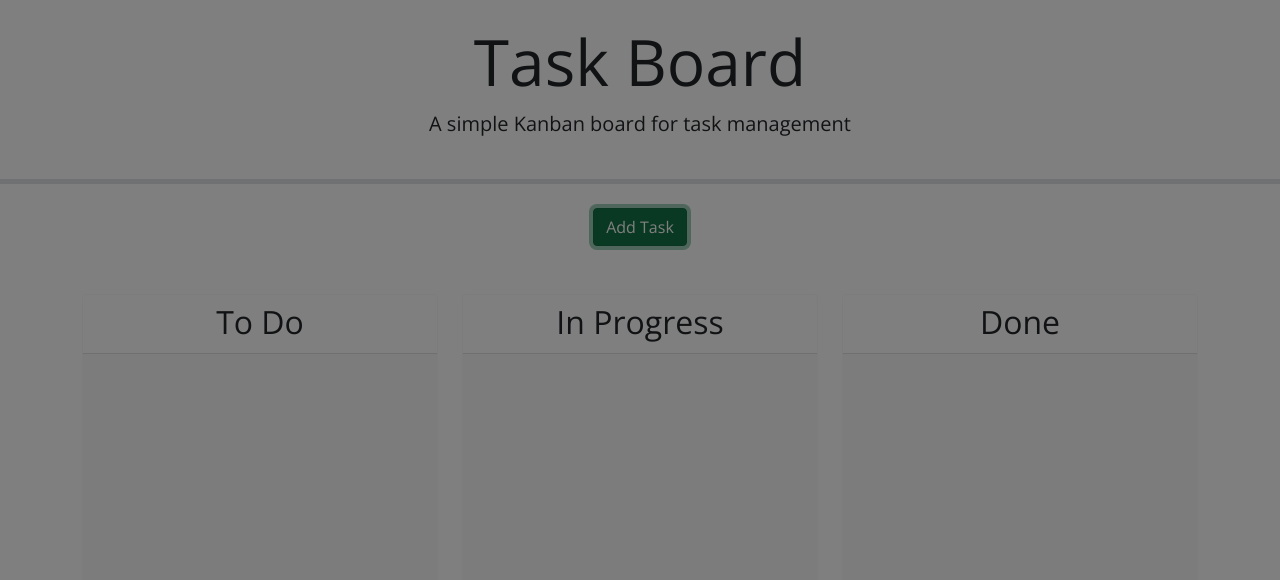
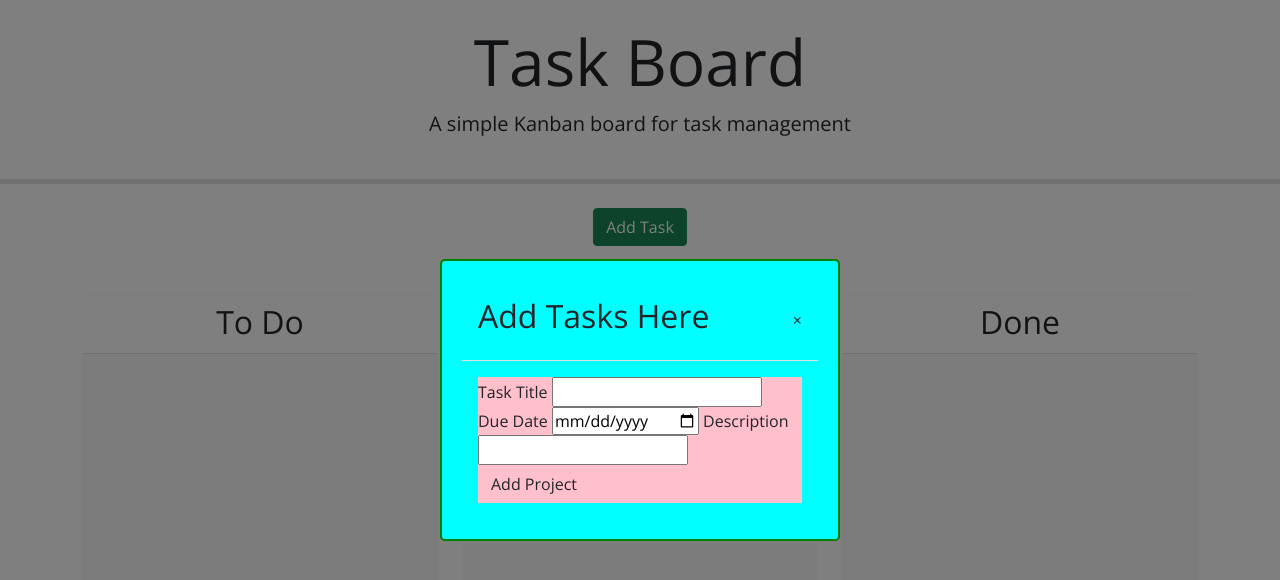
Before and after one commit to NotSnowWhite/Do-The-Thing, a plain HTML site: page index.html in a window 1280 px wide. Both pictures are taken after a click on the button "Add Task". Drawn offline with nearby package versions, Linux system fonts and the light colour scheme.

Commit message:
fixed modal so that it appears upon clicking add tasks button. updated html doc so there are more divs wrapping the modal with rquired classes for dialogue, content, header, body

```diff
--- a/assets/css/style.css
+++ b/assets/css/style.css
@@ -15,22 +15,22 @@ body {
   cursor: grab;
 }
 
-.modal {
-  background-color: aqua;
+#formModal {
   width: 100%;
   height: 100%;
+  display: none;
 }
+
+
 
 .modal-content{
 background-color: aqua;
 margin: 10px auto;
-padding: 10%;
-width: auto;
+padding: 20px;
+width: 80%;
 border: 2px solid green;
 }
 
 form {
-background-color: blue;
-height: 80%;
-width: 80%;
+  background-color: pink;
 }
--- a/assets/js/script.js
+++ b/assets/js/script.js
@@ -3,21 +3,21 @@ let taskList = JSON.parse(localStorage.getItem("tasks"));
 let nextId = JSON.parse(localStorage.getItem("nextId"));
 
 // modal script for buttons and modal
-const modal = document.getElementsByClassName('.modal');
-const exitButton = document.getElementsByClassName('close');
-const modalButton = document.getElementsByClassName('btn');
+const modal = $('.modal');
+const exitButton = $('.close');
+const modalButton = $('.btn');
 
 
 // makes exit button remove modal
-exitButton.onclick = function () {
-    modal.style.display = 'none';
-}
+exitButton.click(function () {
+    modal.hide();
+});
 
 // function to call form on submit
 const form = document.querySelector('Form');
 form.addEventListener('submit', function (event) {
     event.preventDefault();
-    const taskTitle = document.getElementById('taskTitle').val();
+    const taskTitle = $('#taskTitle').val();
     console.log(taskTitle);
     modal.style.display = 'none'
 });
@@ -57,8 +57,10 @@ function createTaskCard(task) {
 
 // Todo: create a function to render the task list and make cards draggable
 function renderTaskList() {
+        $( "#draggable" ).draggable();
+        zIndex: 100,
+      };
 
-}
 
 // Todo: create a function to handle adding a new task
 function handleAddTask(event) {
--- a/index.html
+++ b/index.html
@@ -26,15 +26,17 @@
     </div>
     <!-- Todo: Create a modal with a form to add tasks -->
     <!-- modal form -->
-    <div class="modal" id="formModal">
+    <div class="modal fade" id="formModal" tabindex="-1" aria-labelledby="exampleModalLabel" aria-hidden="true">
+      <div class="modal-dialog modal-dialog-centered">
       <div class="modal-content">
-        <div class="card-header">
+        <div class="modal-header ">
           <h2>Add Tasks Here</h2>
           <!-- x button to close modal -->
           <span type='button' class="close">&times;</span>
         </div>
-        <div>
-        <form>
+        <div class="modal-body">
+          <form id="taskForm">
+
             <label for="taskTitle">Task Title</label>
             <input type="text" id="taskTitle" name="taskTitle">
 
@@ -44,12 +46,10 @@
 
             <label for="description">Description</label>
             <input type="text" id="description" name="description">
-          <div class="card-footer">
-            <button type="submit" class="btn btn-custom">
-              Add Project
-            </button>
+
+            <button type="submit" class="btn btn-custom">Add Project</button>
+          </form>
         </div>
-        </form>
       </div>
       </div>
     </div>
```
Lines whose indentation alone changed are shown as unchanged.
